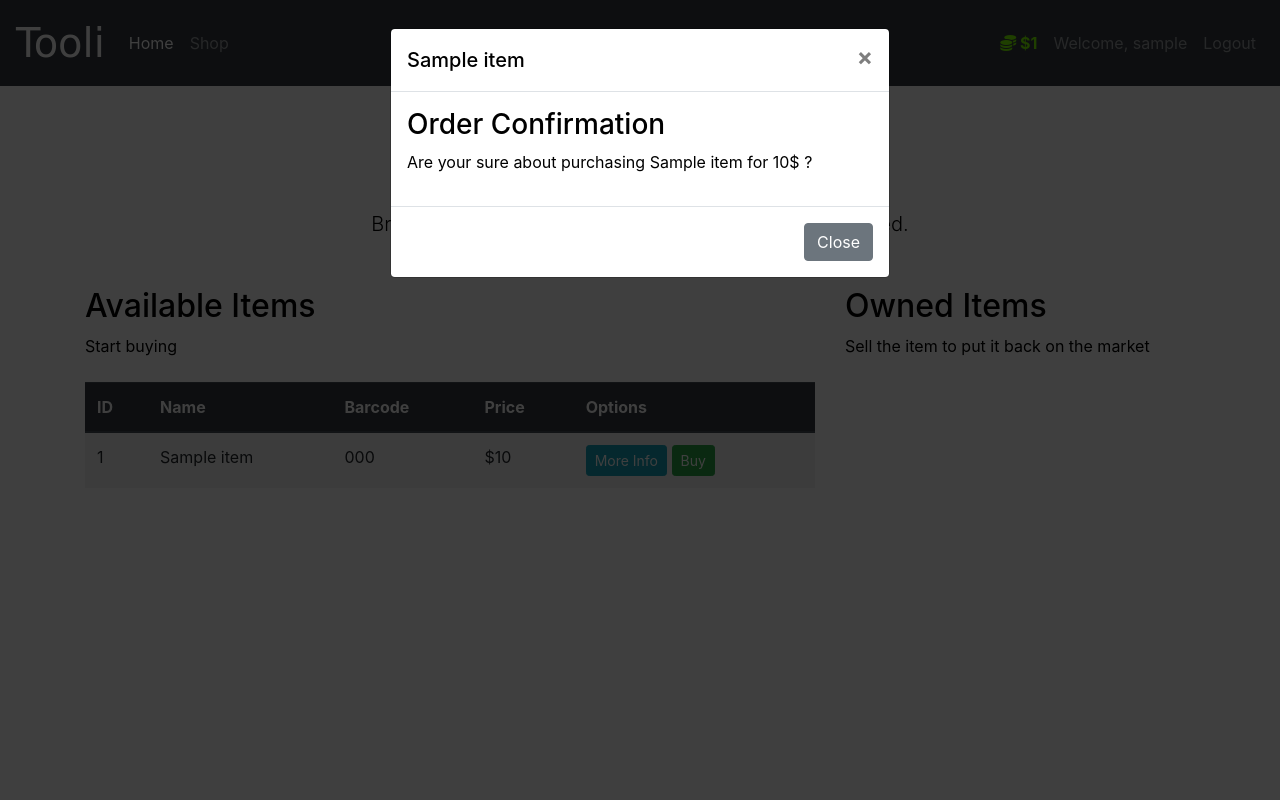
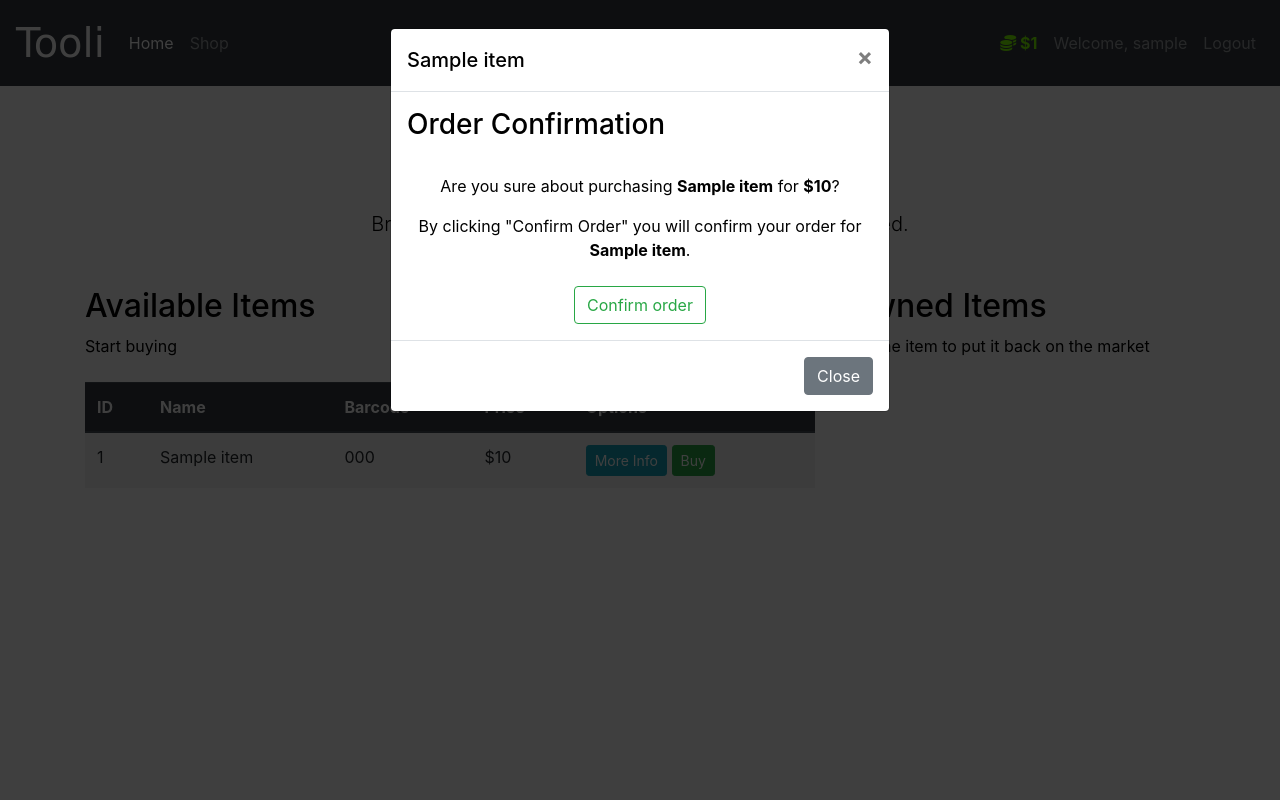
Before and after one commit to Waris-95/E-com, a Flask app: page /shop in a window 1280 px wide, after a click on "Buy". Run offline with Flask 3, Linux system fonts and the light colour scheme; a user stored in the database is signed in; tables that the repository leaves empty hold one stand-in row (values such as "Sample post"); some libraries are stand-ins or nearby versions.

Commit message:
Adding a buy option

```diff
--- a/market/forms.py
+++ b/market/forms.py
@@ -3,7 +3,7 @@ from wtforms import StringField, PasswordField, SubmitField
 from wtforms.validators import Length, EqualTo, Email, DataRequired, ValidationError
 from market.models import User
 
-
+# Register form class
 class RegisterForm(FlaskForm):
 
     def validate_username(self, username_to_check):
@@ -22,8 +22,14 @@ class RegisterForm(FlaskForm):
         if user:
             raise ValidationError('Email address already in use. Please choose different one')
 
-
+# Login form class
 class LoginForm(FlaskForm):
     username = StringField(label="Username:", validators=[DataRequired()])
     password = PasswordField(label="Password:", validators=[DataRequired()])
     submit = SubmitField(label='Login')
+
+# Purchase Item form
+class PurchaseItemForm(FlaskForm):
+    submit = SubmitField(label='Confirm order')
+class SellItemForm(FlaskForm):
+    submit = SubmitField(label='Sell')
--- a/market/routes.py
+++ b/market/routes.py
@@ -1,7 +1,7 @@
 from market import db, app
-from flask import render_template, jsonify, redirect, url_for, flash
+from flask import render_template, jsonify, redirect, url_for, flash, request
 from market.models import Item, User
-from market.forms import RegisterForm, LoginForm
+from market.forms import RegisterForm, LoginForm, PurchaseItemForm, SellItemForm
 from flask_login import login_user, login_required, current_user, logout_user
 
 '''
@@ -13,11 +13,19 @@ from flask_login import login_user, login_required, current_user, logout_user
 def home_page():
     return render_template("home.html")
 
-@app.route('/shop')
+@app.route('/shop', methods=['POST', 'GET'])
 @login_required
 def shop_page():
+    purchase_form = PurchaseItemForm()
+    if request.method == 'POST':
+        purchased_item = request.form.get('purchased_item')
+        p_item_object = Item.query.filter_by(name=purchased_item).first()
+        if p_item_object:
+            p_item_object.owner = current_user.id
+            current_user.budget -= p_item_object.price
+            db.session.commit()
     items = Item.query.all()
-    return render_template('market.html', items=items)
+    return render_template('market.html', items=items, purchase_form=purchase_form)
 
 # Route to display items
 @app.route('/items', methods=['GET'])
--- a/market/templates/includes/items_modals.html
+++ b/market/templates/includes/items_modals.html
@@ -30,7 +30,25 @@
         </div>
         <div class="modal-body">
          <h3>Order Confirmation</h3>
-         <p>Are your sure about purchasing {{ item.name }} for {{ item.price }}$ ?</p>
+         <br>
+         <form method="POST">
+          {{ purchase_form.hidden_tag() }}
+
+          <div class="text-center mb-3">
+              <p>Are you sure about purchasing <strong>{{ item.name }}</strong> for <strong>${{ item.price }}</strong>?</p>
+          </div>
+
+          <div class="text-center mb-4">
+              <p>By clicking "Confirm Order" you will confirm your order for <strong>{{ item.name }}</strong>.</p>
+          </div>
+
+          <div class="text-center">
+            <input id="purchased_item" name="purchased_item" type="hidden" value="{{ item.name }}">
+              {{ purchase_form.submit(class="btn btn-outline-success") }}
+          </div>
+      </form>
+
+
         </div>
         <div class="modal-footer">
           <button type="button" class="btn btn-secondary" data-dismiss="modal">Close</button>
```
